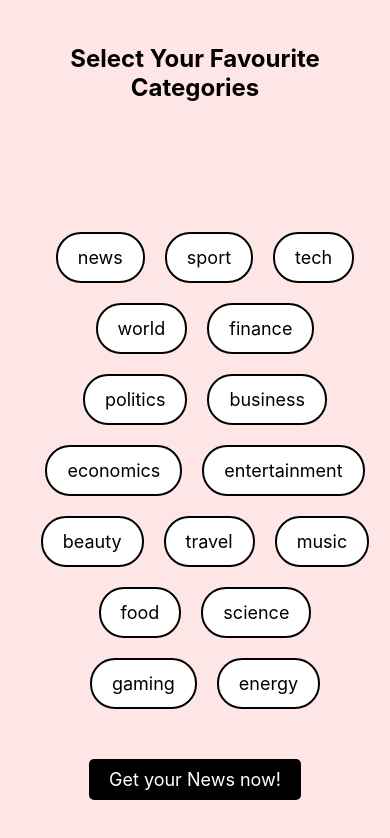
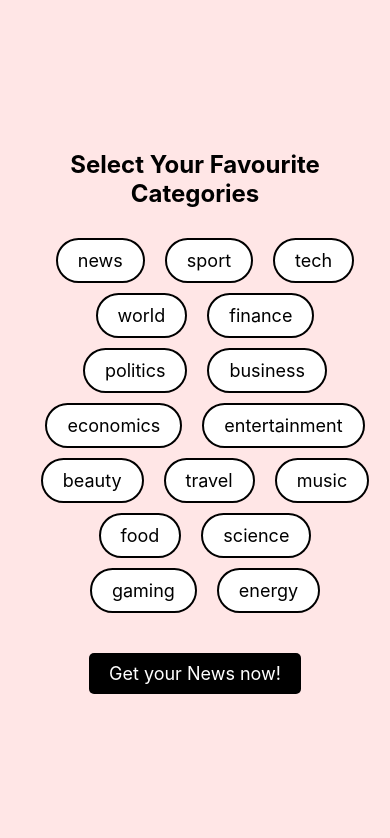
Before and after one commit to Tianxin1001/CFG_Master_project, a React Native app: screen /NewsCategorySelectionPage in a window 390 px wide. Shown: the top 838 px of the page. Built offline with nearby package versions, Linux system fonts and the light colour scheme.

Commit message:
Adapt to phone screen

```diff
--- a/screens/NewsCategorySelectionPage.js
+++ b/screens/NewsCategorySelectionPage.js
@@ -87,21 +87,21 @@ const styles = StyleSheet.create({
     backgroundColor: "#ffe6e6",
   },
   headingContainer: {
-    marginBottom: 100,
+    marginBottom: 10,
   },
   heading: {
     fontSize: 24,
-    marginBottom: 30,
+    marginBottom: 20,
     textAlign: "center",
     fontWeight: "bold",
   },
   categoryButton: {
     backgroundColor: "white",
     borderWidth: 2,
-    paddingVertical: 13,
+    paddingVertical: 10,
     paddingHorizontal: 20,
     borderRadius: 25,
-    marginBottom: 20,
+    marginBottom: 10,
     marginLeft: 20,
   },
   categoryButtonContainer: {
--- a/screens/NewsListPage.js
+++ b/screens/NewsListPage.js
@@ -106,7 +106,7 @@ export default function NewsListPage({ route }) {
         <View style={styles.loadingContainer}>
           <Image
             source={require('../assets/loading_anime.gif')}
-            style={[styles.loadingImage, { width: 450, height: 850, alignSelf: 'center'}]}
+            style={[styles.loadingImage, { width: 450, height: 800, alignSelf: 'center'}]}
             resizeMode="cover"
           />
         </View>
```
